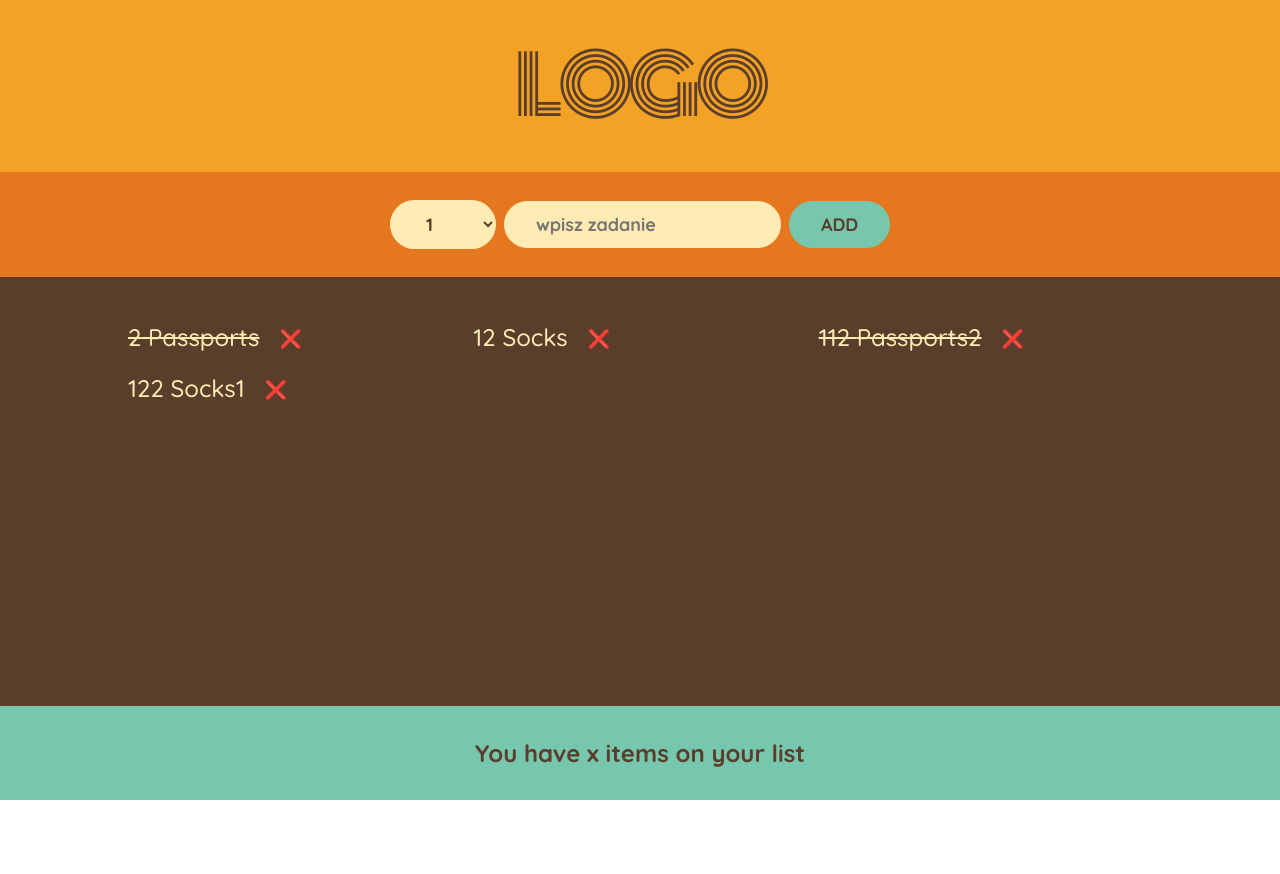
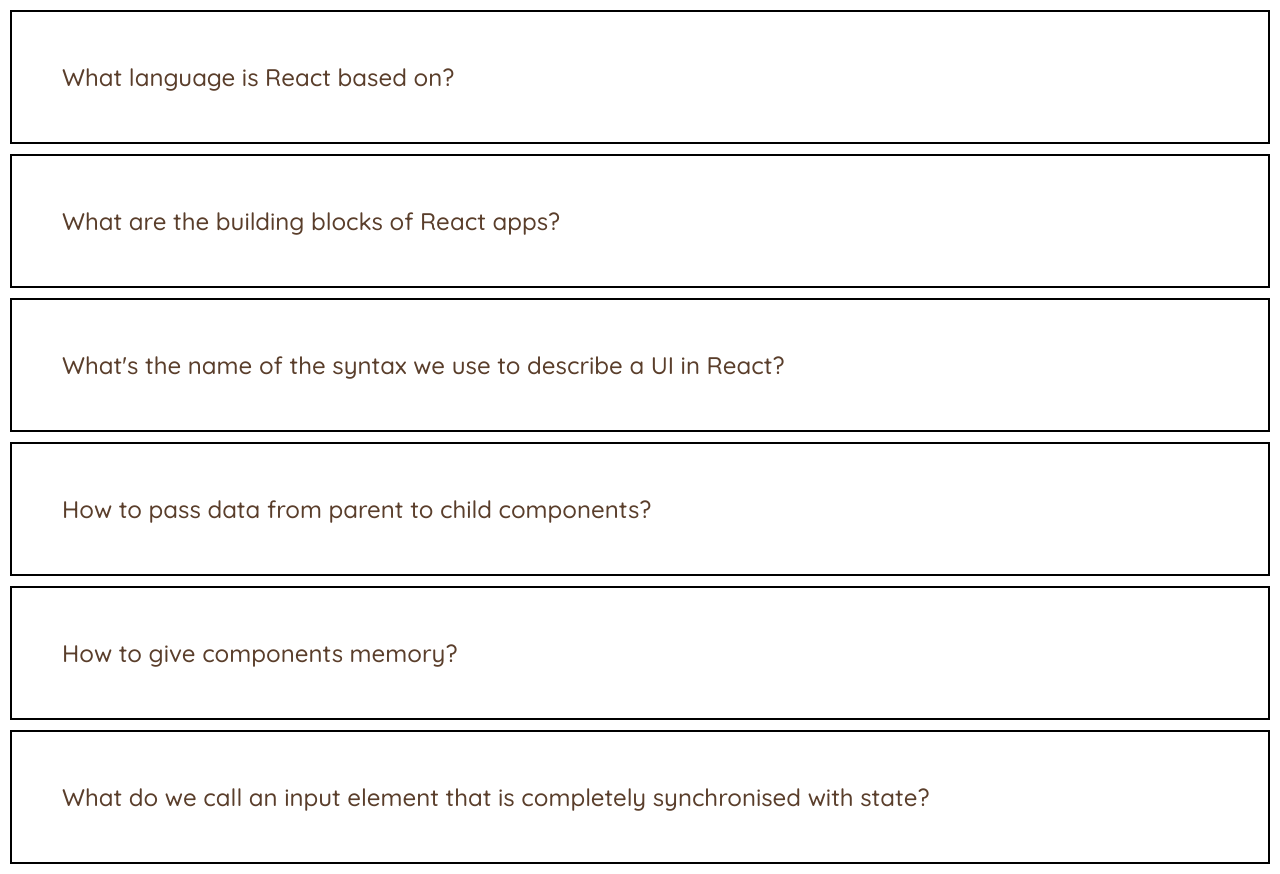
Before and after one commit to Vin-Dave/react-simple-project, a React (Create React App) app in the folder project-05/: page / in a window 1280 px wide. Before the commit the page ends 800 px from the top, so only its background shows below. Built offline with nearby package versions, Linux system fonts and the light colour scheme.

Commit message:
create newTast

```diff
--- a/project-05/src/App.js
+++ b/project-05/src/App.js
@@ -4,6 +4,7 @@
 import Logo from "./components/Logo";
 import PackingList from "./components/PackingList";
 import Stats from "./components/Stats";
+import Appt from "./newTast/Appt";
 
 const initialItems = [
 	{ id: 1, description: "Passports", quantity: 2, packed: true },
--- a/project-05/src/index.css
+++ b/project-05/src/index.css
@@ -1,13 +1,24 @@
 body {
-  margin: 0;
-  font-family: -apple-system, BlinkMacSystemFont, 'Segoe UI', 'Roboto', 'Oxygen',
-    'Ubuntu', 'Cantarell', 'Fira Sans', 'Droid Sans', 'Helvetica Neue',
-    sans-serif;
-  -webkit-font-smoothing: antialiased;
-  -moz-osx-font-smoothing: grayscale;
+	margin: 0;
+	font-family: -apple-system, BlinkMacSystemFont, "Segoe UI", "Roboto", "Oxygen",
+		"Ubuntu", "Cantarell", "Fira Sans", "Droid Sans", "Helvetica Neue",
+		sans-serif;
+	-webkit-font-smoothing: antialiased;
+	-moz-osx-font-smoothing: grayscale;
 }
 
 code {
-  font-family: source-code-pro, Menlo, Monaco, Consolas, 'Courier New',
-    monospace;
+	font-family: source-code-pro, Menlo, Monaco, Consolas, "Courier New",
+		monospace;
 }
+.ulTestList li {
+	display: flex;
+	cursor: pointer;
+	padding: 50px;
+	margin: 10px;
+	border: 2px solid black;
+}
+.isActive {
+	background-color: #333;
+	color: #fff;
+}
--- a/project-05/src/index.js
+++ b/project-05/src/index.js
@@ -1,11 +1,75 @@
-import React from "react";
+import React, { Component, PureComponent, createContext } from "react";
 import ReactDOM from "react-dom/client";
 import "./index.css";
 import App from "./App";
+import Appt from "./newTast/Appt";
+
+// class Apps extends PureComponent {
+// 	state = {
+// 		value: simpleObj.value,
+// 		handleToggleClickLogged: simpleObj.handleToggleClick,
+// 	};
+// 	handleToggleClickLogged = () => {
+// 		console.log("d");
+// 	};
+// 	render() {
+// 		return (
+// 			<>
+// 				<AppContext.Provider
+// 					value={{
+// 						value: this.state.value,
+// 						handleToggleClick: this.state.handleToggleClickLogged,
+// 					}}>
+// 					<Paragraf />
+// 					<Button />
+// 				</AppContext.Provider>
+// 			</>
+// 		);
+// 	}
+// }
+
+// class Button extends PureComponent {
+// 	render() {
+// 		return (
+// 			<>
+// 				<AppContext.Consumer>
+// 					{({ handleToggleClickLogged }) => (
+// 						<button onClick={handleToggleClickLogged}>Change</button>
+// 					)}
+// 				</AppContext.Consumer>
+// 			</>
+// 		);
+// 	}
+// }
+// class Paragraf extends PureComponent {
+// 	render() {
+// 		return (
+// 			<>
+// 				<AppContext.Consumer>
+// 					{(props) => (
+// 						<h1>
+// 							Uzytkownik jest:{props.value ? "Zalogowany" : "Niezalogowany"}
+// 						</h1>
+// 					)}
+// 				</AppContext.Consumer>
+// 			</>
+// 		);
+// 	}
+// }
+
+// const simpleObj = {
+// 	value: false,
+// 	handleToggleClick: () => {
+// 		console.log("domyślny provider");
+// 	},
+// };
+// const AppContext = createContext(simpleObj);
 
 const root = ReactDOM.createRoot(document.getElementById("root"));
 root.render(
-  <React.StrictMode>
-    <App />
-  </React.StrictMode>
+	<React.StrictMode>
+		{/* <App /> */}
+		<Appt />
+		{/* <Apps /> */}
+	</React.StrictMode>
 );
--- /dev/null
+++ b/project-05/src/newTast/Appt.js
@@ -0,0 +1,61 @@
+import { useState } from "react";
+
+const questions = [
+	{
+		id: 3457,
+		question: "What language is React based on?",
+		answer: "JavaScript",
+	},
+	{
+		id: 7336,
+		question: "What are the building blocks of React apps?",
+		answer: "Components",
+	},
+	{
+		id: 8832,
+		question: "What's the name of the syntax we use to describe a UI in React?",
+		answer: "JSX",
+	},
+	{
+		id: 1297,
+		question: "How to pass data from parent to child components?",
+		answer: "Props",
+	},
+	{
+		id: 9103,
+		question: "How to give components memory?",
+		answer: "useState hook",
+	},
+	{
+		id: 2002,
+		question:
+			"What do we call an input element that is completely synchronised with state?",
+		answer: "Controlled element",
+	},
+];
+
+export default function Appt() {
+	return <FlashCard />;
+}
+
+const FlashCard = () => {
+	const [isActive, setIsActive] = useState();
+
+	const handleToggleCheck = (id) => {
+		setIsActive(id !== setIsActive ? id : null);
+	};
+
+	return (
+		<ul className='ulTestList '>
+			{questions.map((item) => (
+				<li
+					onClick={() => handleToggleCheck(item.id)}
+					key={item.id}
+					className={isActive === item.id ? "isActive" : ""}>
+					{isActive === item.id ? item.answer : item.question}
+					{/* {isActive === item.id ? (className = "active") : null} */}
+				</li>
+			))}
+		</ul>
+	);
+};
```
